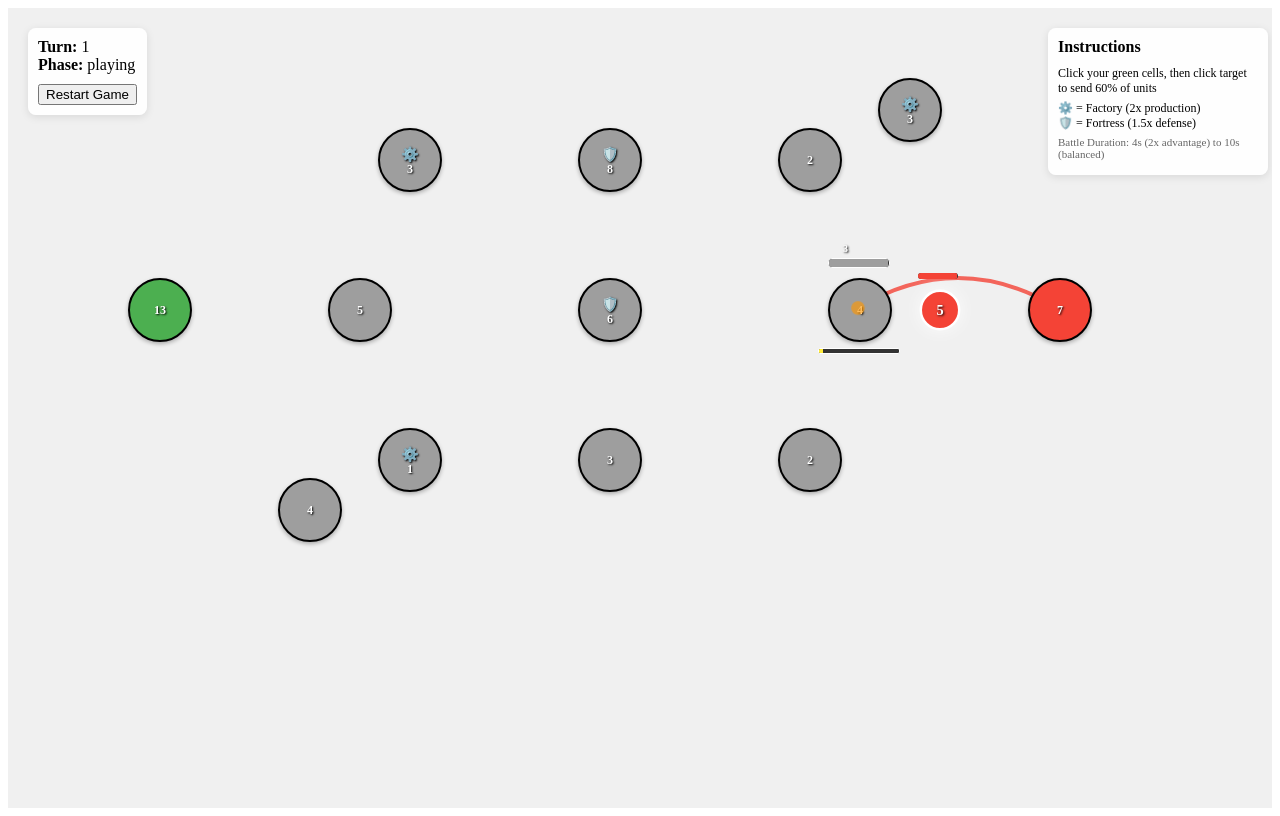
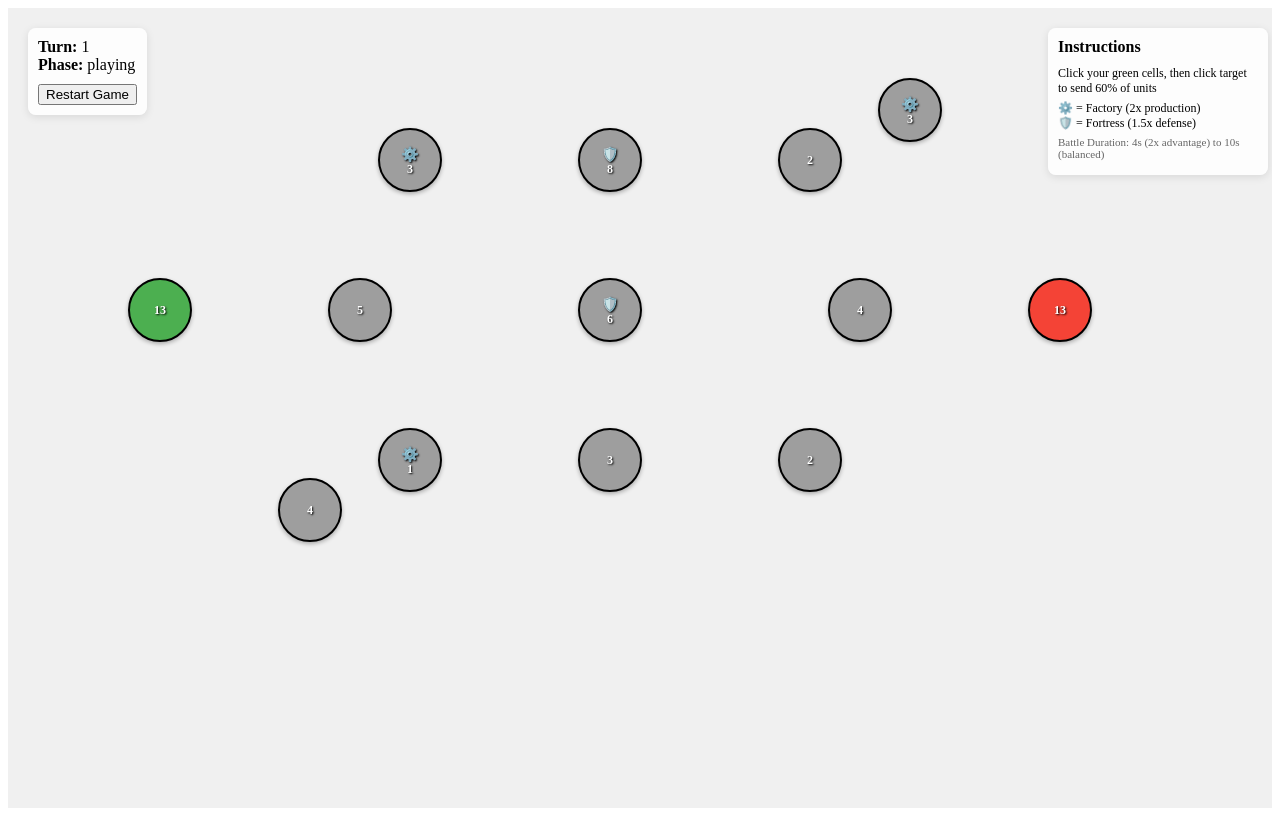
Before and after one commit to alcime/cellm, a React app: page / in a window 1280 px wide. Built offline with nearby package versions, Linux system fonts and the light colour scheme.

Commit message:
try to improve simulateous attacks

```diff
--- a/src/engine/AIStrategy.ts
+++ b/src/engine/AIStrategy.ts
@@ -19,14 +19,54 @@
 
     console.log(`AI found ${aiCells.length} cells owned by ${this.playerId}`);
 
+    // Track planned attacks to coordinate multiple attackers
+    const plannedAttacks = new Map<string, { totalUnits: number, attackers: AIDecision[] }>();
+
+    // First pass: evaluate potential attacks
+    const potentialDecisions: AIDecision[] = [];
     for (const aiCell of aiCells) {
       console.log(`Evaluating AI cell ${aiCell.id} with ${aiCell.units} units`);
       const decision = this.evaluateCell(aiCell, gameState);
       if (decision) {
-        decisions.push(decision);
-        console.log(`Decision made: attack ${decision.targetCellId} with ${decision.unitCount} units`);
+        potentialDecisions.push(decision);
+      }
+    }
+
+    // Second pass: coordinate attacks on same targets
+    for (const decision of potentialDecisions) {
+      if (!plannedAttacks.has(decision.targetCellId)) {
+        plannedAttacks.set(decision.targetCellId, { totalUnits: 0, attackers: [] });
+      }
+
+      const attack = plannedAttacks.get(decision.targetCellId)!;
+      attack.totalUnits += decision.unitCount;
+      attack.attackers.push(decision);
+    }
+
+    // Third pass: finalize coordinated attacks
+    for (const [targetCellId, attack] of Array.from(plannedAttacks.entries())) {
+      const targetCell = gameState.cells.find(c => c.id === targetCellId);
+      if (!targetCell) continue;
+
+      // Check if combined force is sufficient (2x advantage instead of 4x for coordinated attacks)
+      const requiredUnits = targetCell.units * 2;
+
+      if (attack.totalUnits >= requiredUnits) {
+        // All attackers proceed
+        for (const decision of attack.attackers) {
+          decisions.push(decision);
+          console.log(`Coordinated attack: ${decision.sourceCellId} sending ${decision.unitCount} units to ${targetCellId}`);
+        }
+      } else if (attack.attackers.length === 1) {
+        // Single attacker with insufficient force - don't attack
+        console.log(`Single attacker insufficient: need ${requiredUnits}, have ${attack.totalUnits}`);
       } else {
-        console.log(`No decision made for cell ${aiCell.id}`);
+        // Multiple attackers but still insufficient - only proceed with strongest
+        const strongestAttacker = attack.attackers.reduce((strongest: AIDecision, current: AIDecision) =>
+          current.unitCount > strongest.unitCount ? current : strongest
+        );
+        decisions.push(strongestAttacker);
+        console.log(`Partial coordinated attack: only ${strongestAttacker.sourceCellId} attacking ${targetCellId}`);
       }
     }
 
@@ -43,7 +83,7 @@
 
     console.log(`Target found: ${targetCell.id} (${targetCell.owner}) with ${targetCell.units} units`);
 
-    // Check if we have 3x more units than the target
+    // Check if we have enough units for attack (3x for individual evaluation)
     const requiredUnits = targetCell.units * 3;
     console.log(`Required units for attack: ${requiredUnits}, AI has: ${sourceCell.units}`);
 
--- a/src/engine/GameEngine.ts
+++ b/src/engine/GameEngine.ts
@@ -224,12 +224,18 @@
     const targetCell = this.state.cells.find(c => c.id === unit.targetCellId);
     if (!targetCell) return;
 
-    if (targetCell.owner === unit.owner) {
-      // Friendly reinforcement
+    // Check if there's an ongoing battle at this cell
+    const ongoingBattle = this.state.battles.find(b => b.cellId === targetCell.id);
+
+    if (targetCell.owner === unit.owner && !ongoingBattle) {
+      // Friendly reinforcement to peaceful cell
       targetCell.units += unit.unitCount;
       this.emit('units_arrived', { unit, targetCell });
+    } else if (targetCell.owner === unit.owner && ongoingBattle) {
+      // Friendly reinforcement to cell under attack - join as defender
+      this.reinforceDefenders(unit, targetCell, ongoingBattle);
     } else {
-      // Start or join battle
+      // Enemy cell or neutral - start or join battle as attacker
       this.startOrJoinBattle(unit, targetCell);
     }
   }
@@ -239,26 +245,27 @@
     let battle = this.state.battles.find(b => b.cellId === targetCell.id);
 
     if (battle) {
-      // Join existing battle - store initial unit count for this unit
+      // Join existing battle - don't recalculate duration to avoid timing issues
       unit.battleState = 'fighting';
       unit.battlePosition = this.calculateBattlePosition(targetCell.position, battle.attackers.length);
-      (unit as any).initialUnitCount = unit.unitCount; // Store before adding to battle
+
+      // Store join time and initial unit count for proportional damage calculation
+      (unit as any).joinTime = Date.now();
+      (unit as any).initialUnitCount = unit.unitCount;
+      (unit as any).joinProgress = battle.progress; // Track when this unit joined
+
       battle.attackers.push(unit);
 
-      // Update total initial attackers
-      const newTotalInitialAttackers = battle.attackers.reduce((sum, a) => sum + ((a as any).initialUnitCount || 0), 0);
-      (battle as any).initialAttackerUnits = newTotalInitialAttackers;
-
-      // Recalculate battle duration with new forces
-      const newDuration = this.calculateBattleDuration(newTotalInitialAttackers, battle.defenderUnits);
-      battle.duration = newDuration * 1000; // Convert to milliseconds
+      this.emit('battle_joined', { battle, unit, targetCell });
     } else {
       // Start new battle
       unit.battleState = 'fighting';
       unit.battlePosition = this.calculateBattlePosition(targetCell.position, 0);
 
-      // Store initial unit count BEFORE creating battle
+      // Store initial unit count and join time
       (unit as any).initialUnitCount = unit.unitCount;
+      (unit as any).joinTime = Date.now();
+      (unit as any).joinProgress = 0;
 
       const battleDuration = this.calculateBattleDuration(unit.unitCount, targetCell.units);
 
@@ -269,7 +276,7 @@
         defenderUnits: targetCell.units,
         defenderOwner: targetCell.owner,
         startTime: Date.now(),
-        duration: battleDuration * 1000, // Convert to milliseconds
+        duration: battleDuration * 1000,
         progress: 0
       };
 
@@ -341,28 +348,37 @@
     const targetCell = this.state.cells.find(c => c.id === battle.cellId);
     if (!targetCell) return;
 
-    // Get initial forces (these should always be set now)
-    const initialAttackers = (battle as any).initialAttackerUnits;
-    const initialDefenders = (battle as any).initialDefenderUnits;
+    // Calculate total current attacker force from all units that have joined
+    let totalCurrentAttackers = 0;
+    let totalInitialAttackers = 0;
 
-    if (!initialAttackers || !initialDefenders) {
-      return; // Skip battle calculation if initial values missing
+    for (const attacker of battle.attackers) {
+      const joinProgress = (attacker as any).joinProgress || 0;
+      const initialUnits = (attacker as any).initialUnitCount || attacker.unitCount;
+
+      // Only count units that have been in battle for damage calculation
+      const timeInBattle = Math.max(0, battle.progress - joinProgress);
+      const effectiveParticipation = Math.min(1, timeInBattle / 0.1); // Quick ramp-up
+
+      totalCurrentAttackers += initialUnits * effectiveParticipation;
+      totalInitialAttackers += initialUnits;
     }
 
+    const initialDefenders = (battle as any).initialDefenderUnits || targetCell.units;
     const defenseBonus = targetCell.type.defenseBonus || 1;
     const effectiveDefenders = initialDefenders * defenseBonus;
 
-    // Determine battle outcome and final casualties
+    // Determine battle outcome based on current effective forces
     let finalAttackerSurvivors: number, finalDefenderSurvivors: number;
 
-    if (initialAttackers > effectiveDefenders) {
+    if (totalCurrentAttackers > effectiveDefenders) {
       // Attackers win
       finalDefenderSurvivors = 0;
-      finalAttackerSurvivors = initialAttackers - effectiveDefenders;
+      finalAttackerSurvivors = totalCurrentAttackers - effectiveDefenders;
     } else {
       // Defenders win
       finalAttackerSurvivors = 0;
-      finalDefenderSurvivors = initialDefenders - (initialAttackers / defenseBonus);
+      finalDefenderSurvivors = initialDefenders - (totalCurrentAttackers / defenseBonus);
     }
 
     // Ensure survivors are not negative
@@ -372,22 +388,28 @@
     // Apply damage proportionally over time based on battle progress
     const progress = battle.progress;
 
-    // Calculate current units based on linear interpolation from initial to final
+    // Calculate current defender units
     const currentDefenders = initialDefenders - (initialDefenders - finalDefenderSurvivors) * progress;
-    const currentAttackers = initialAttackers - (initialAttackers - finalAttackerSurvivors) * progress;
-
-    // Update defender units
     battle.defenderUnits = Math.max(0, currentDefenders);
 
-    // Update attacker units proportionally across all attacking units
-    if (initialAttackers > 0) {
-      const attackerSurvivalRate = currentAttackers / initialAttackers;
-      for (const attacker of battle.attackers) {
-        const originalUnits = (attacker as any).initialUnitCount;
-        if (!originalUnits) {
-          continue; // Skip if initial unit count missing
+    // Update attacker units individually based on their participation time
+    for (const attacker of battle.attackers) {
+      const joinProgress = (attacker as any).joinProgress || 0;
+      const initialUnits = (attacker as any).initialUnitCount || attacker.unitCount;
+      const timeInBattle = Math.max(0, battle.progress - joinProgress);
+
+      if (timeInBattle <= 0) {
+        // Unit just arrived, no damage yet
+        attacker.unitCount = initialUnits;
+      } else {
+        // Calculate proportional damage based on time in battle
+        const battleDamageProgress = Math.min(1, timeInBattle / Math.max(0.1, 1 - joinProgress));
+
+        if (totalCurrentAttackers > 0) {
+          const unitSurvivalRate = finalAttackerSurvivors / totalCurrentAttackers;
+          const finalUnits = initialUnits * unitSurvivalRate;
+          attacker.unitCount = Math.max(0, initialUnits - (initialUnits - finalUnits) * battleDamageProgress);
         }
-        attacker.unitCount = Math.max(0, originalUnits * attackerSurvivalRate);
       }
     }
   }
@@ -396,15 +418,23 @@
     const targetCell = this.state.cells.find(c => c.id === battle.cellId);
     if (!targetCell) return;
 
-    // Use stored initial forces for final outcome determination
-    const initialAttackers = (battle as any).initialAttackerUnits;
-    const initialDefenders = (battle as any).initialDefenderUnits;
+    // Calculate total effective attacker force (considering time in battle)
+    let totalEffectiveAttackers = 0;
+    for (const attacker of battle.attackers) {
+      const joinProgress = (attacker as any).joinProgress || 0;
+      const initialUnits = (attacker as any).initialUnitCount || attacker.unitCount;
+      const timeInBattle = Math.max(0, 1 - joinProgress); // Full battle participation
+      const effectiveParticipation = Math.min(1, timeInBattle / 0.1);
+      totalEffectiveAttackers += initialUnits * effectiveParticipation;
+    }
+
+    const initialDefenders = (battle as any).initialDefenderUnits || targetCell.units;
     const defenseBonus = targetCell.type.defenseBonus || 1;
     const effectiveDefenders = initialDefenders * defenseBonus;
 
     const totalSurvivingAttackers = battle.attackers.reduce((sum, a) => sum + a.unitCount, 0);
 
-    if (initialAttackers > effectiveDefenders) {
+    if (totalEffectiveAttackers > effectiveDefenders) {
       // Attackers win
       const winningOwner = battle.attackers[0].owner;
       targetCell.owner = winningOwner;
@@ -419,6 +449,23 @@
     this.state.units = this.state.units.filter(u => !battle.attackers.includes(u));
 
     this.emit('battle_ended', { battle, winner: targetCell.owner });
+  }
+
+  private reinforceDefenders(unit: Unit, targetCell: Cell, battle: Battle): void {
+    // Add reinforcements to the defending cell during battle
+    // This affects the defender count in the ongoing battle
+    const reinforcementBonus = unit.unitCount;
+
+    // Increase defender units in the battle
+    battle.defenderUnits += reinforcementBonus;
+
+    // Also update the cell units for post-battle
+    targetCell.units += reinforcementBonus;
+
+    this.emit('defenders_reinforced', { unit, targetCell, battle, reinforcementBonus });
+
+    // Remove the reinforcement unit as it's now part of the defense
+    this.state.units = this.state.units.filter(u => u.id !== unit.id);
   }
 
   // ===================
--- a/src/engine/types.ts
+++ b/src/engine/types.ts
@@ -121,7 +121,9 @@
   | 'cell_captured'
   | 'units_arrived'
   | 'battle_started'
+  | 'battle_joined'
   | 'battle_progress'
   | 'battle_ended'
+  | 'defenders_reinforced'
   | 'production_cycle'
   | 'game_ended';
```
